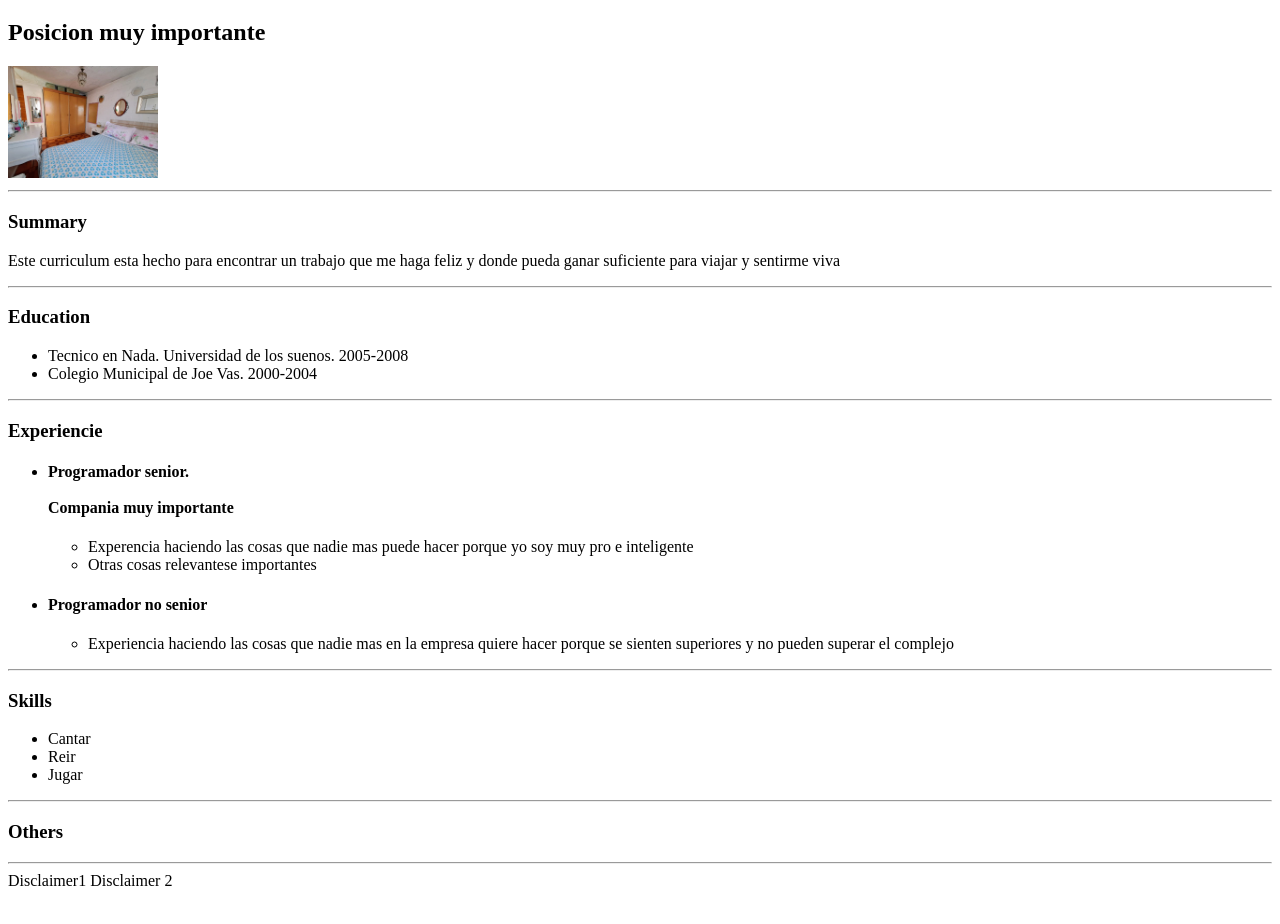
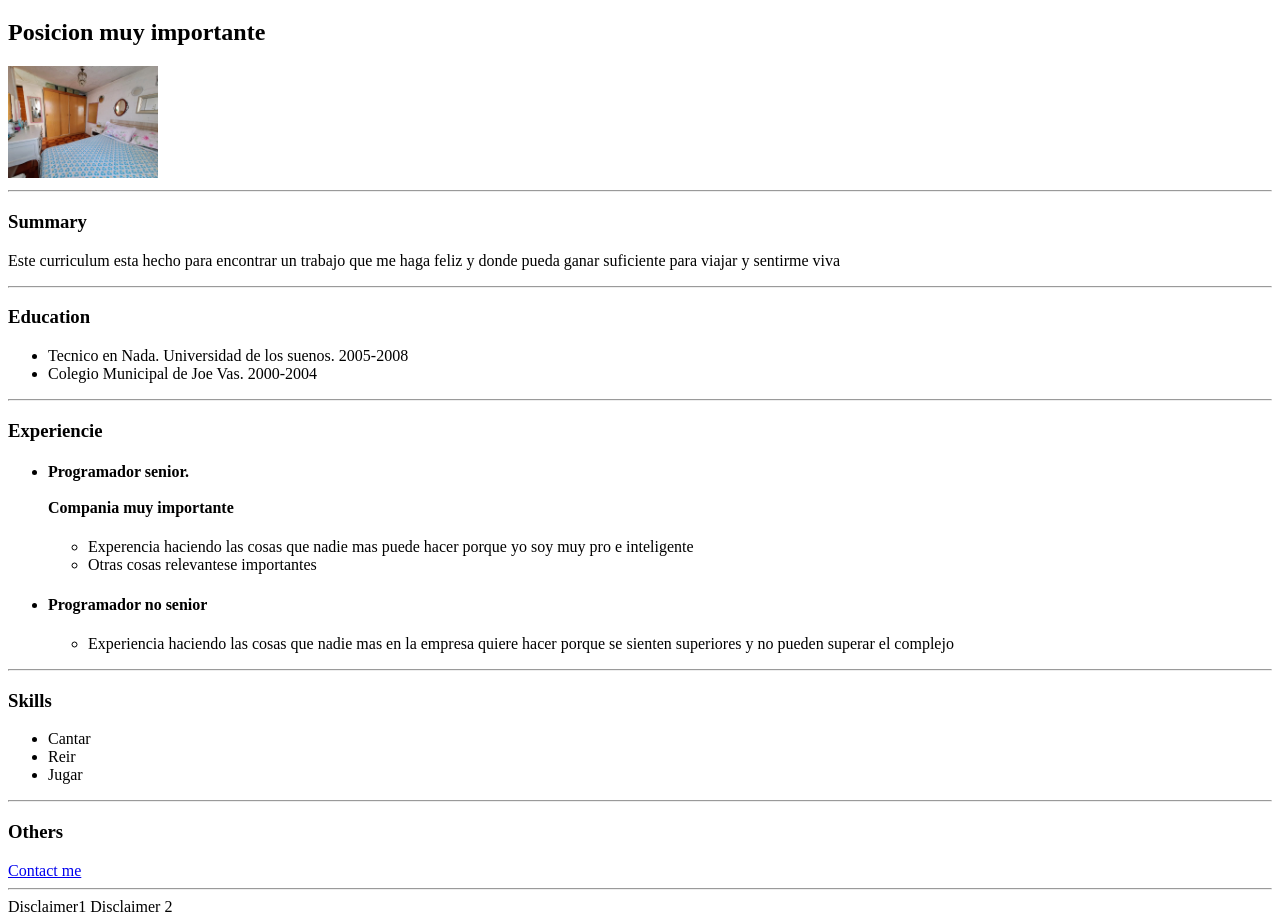
Before and after one commit to SusanaBH/fictional-resume1, a plain HTML site: page index.html in a window 1280 px wide. Shown: the part 61-985 px from the top of the page. Before the commit the page ends 959 px from the top, so only its background shows below. Drawn offline with Linux system fonts and the light colour scheme.

Commit message:
index.html

```diff
--- a/index.html
+++ b/index.html
@@ -44,7 +44,7 @@
 <hr></hr>
 
 <h3>Others</h3>
-
+<a href="./contact.html">Contact me</a>
 
 
 <hr></hr>
```
